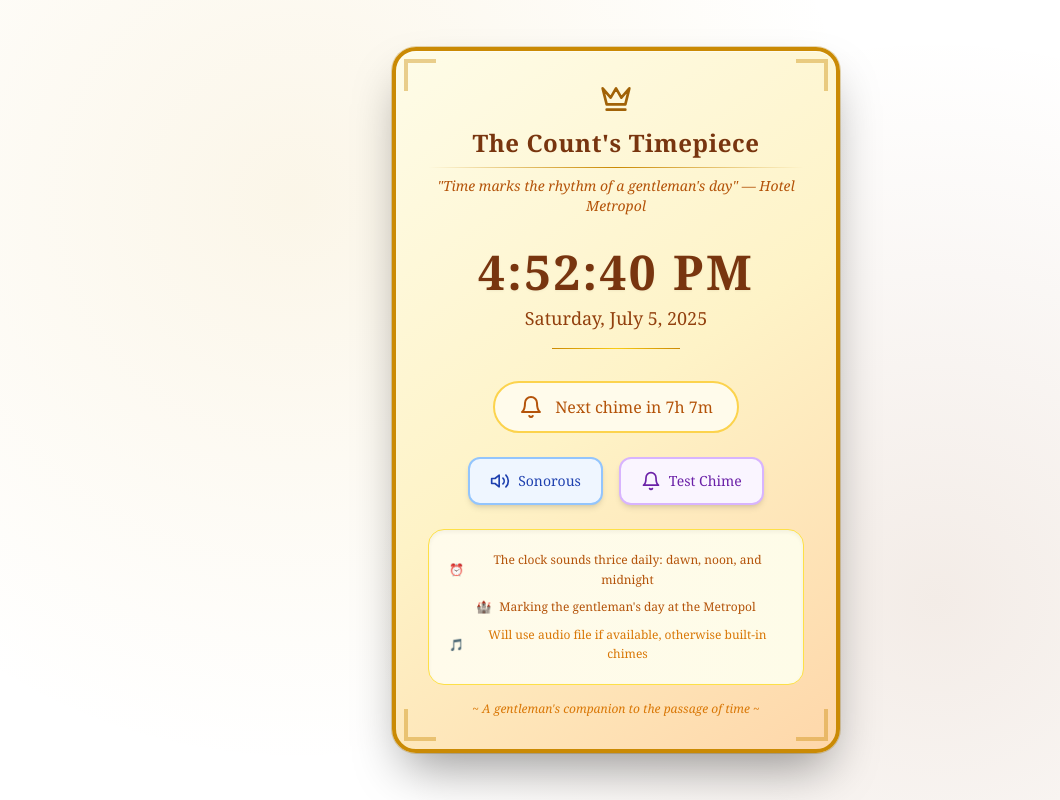
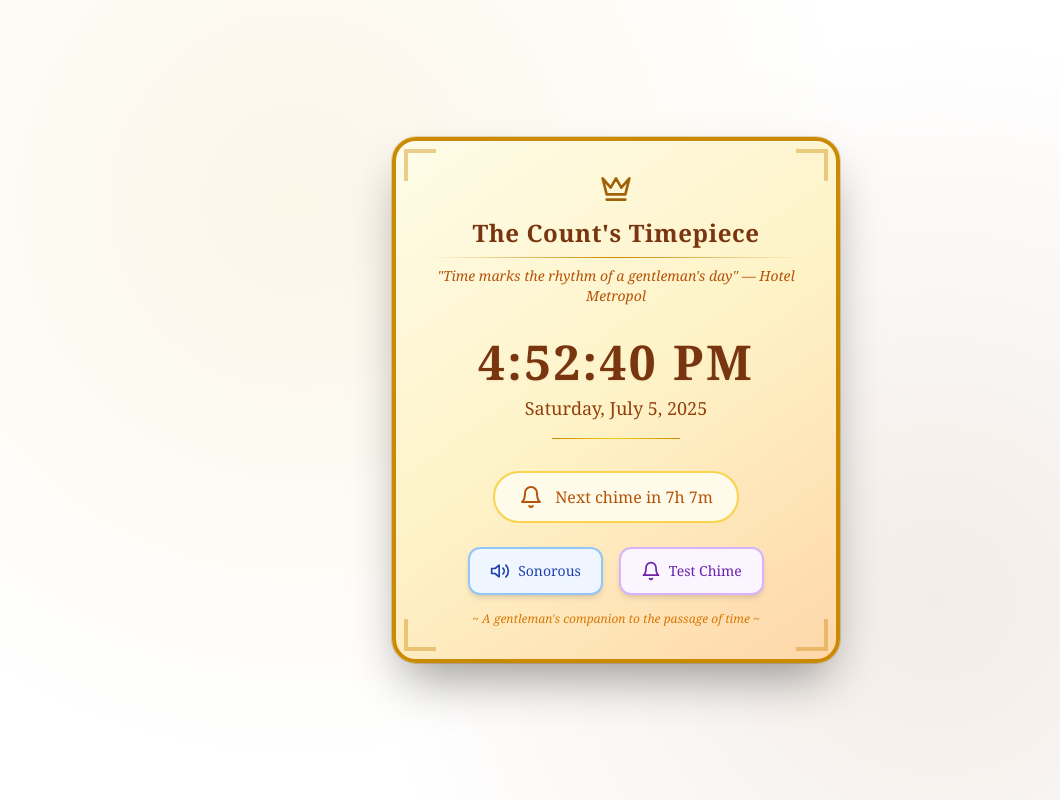
Before and after one commit to jeffwagner1/thrice-chime-clock, a React (Create React App) app: page / in a window 1280 px wide. Shown: the whole page, without its empty margins (24-1084 px from the left). Built offline with nearby package versions, Linux system fonts and the light colour scheme; the HTML template or start-up script is replaced by a standard one.

Commit message:
Update App.js

```diff
--- a/src/App.js
+++ b/src/App.js
@@ -249,23 +249,7 @@
           </button>
         </div>
 
-        {/* Elegant Info Panel */}
-        <div className="mt-6 p-5 bg-gradient-to-r from-amber-50 to-yellow-50 rounded-2xl border border-yellow-300 shadow-inner">
-          <div className="text-amber-700 text-xs text-center font-serif leading-relaxed">
-            <p className="mb-2 flex items-center justify-center gap-2">
-              <span className="text-yellow-600">⏰</span>
-              <span>The clock sounds thrice daily: dawn, noon, and midnight</span>
-            </p>
-            <p className="mb-2 flex items-center justify-center gap-2">
-              <span className="text-yellow-600">🏰</span>
-              <span>Marking the gentleman's day at the Metropol</span>
-            </p>
-            <p className="flex items-center justify-center gap-2 text-amber-600">
-              <span className="text-yellow-600">🎵</span>
-              <span>Will use audio file if available, otherwise built-in chimes</span>
-            </p>
-          </div>
-        </div>
+
 
         {/* Signature flourish */}
         <div className="mt-4 text-center">
```
